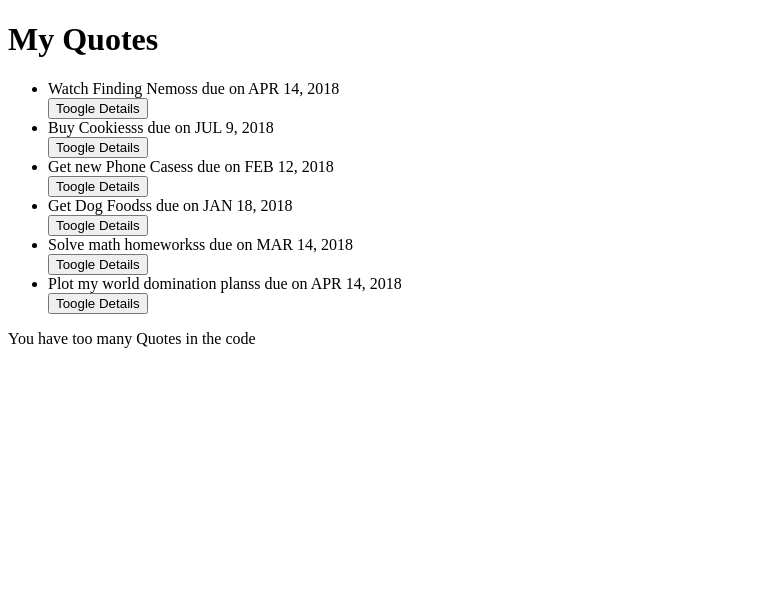
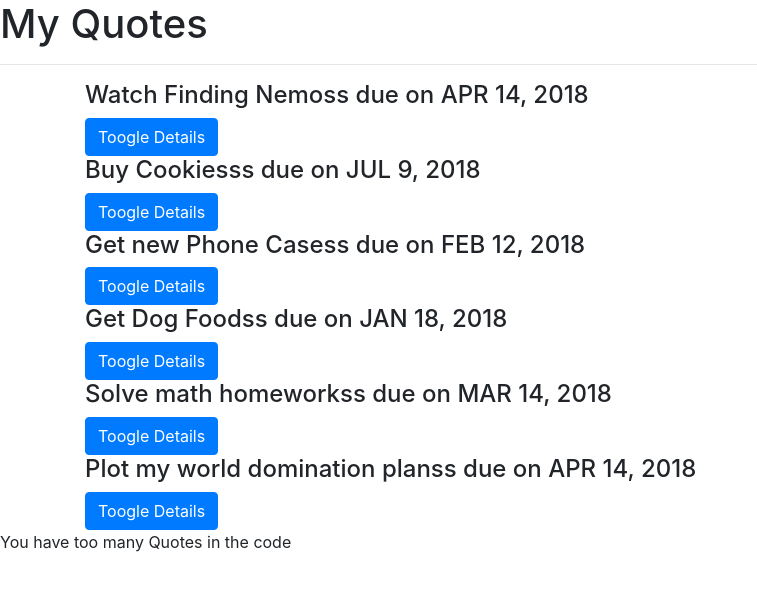
Before and after one commit to Caiseyann/Quotes-Angular, an Angular app: page / in a window 1280 px wide. Shown: the top 590 px of the page, without its empty margins (0-757 px from the left). Built offline with nearby package versions, Linux system fonts and the light colour scheme.

Commit message:
added some bootstap into style

```diff
--- a/src/app/quote-details/quote-details.component.html
+++ b/src/app/quote-details/quote-details.component.html
@@ -1,5 +1,4 @@
-<p>
-  {{quote.description}}
-</p>
+<p>{{quote.description}}</p>
+
 <p>This Quote will be completed in {{quote.completeDate|dateCount}} days</p>
-<button (click) = 'quoteDelete(true)'> Delete Quote </button>
+<button class="btn btn-danger" (click) = 'quoteDelete(true)'> Delete Quote </button>
--- a/src/app/quote/quote.component.html
+++ b/src/app/quote/quote.component.html
@@ -1,13 +1,15 @@
 <h1>My Quotes</h1>
+<hr>
 
-<ul>
+<div class="container">
   <div *ngFor='let quote of Quotes;let i = index'>
-      <li  id="{{i}}" appStrikethrough>{{quote.name}} due on {{quote.completeDate|date|uppercase}}</li>
+      <h4  id="{{i}}" appStrikethrough>{{quote.name}} due on {{quote.completeDate|date|uppercase}}</h4>
       <!-- Toggle Button -->
-      <button (click)='toogleDetails(i)'>Toogle Details</button>
+      <button class="btn btn-primary" (click)='toogleDetails(i)'>Toogle Details</button>
 
-      <app-quote-details *ngIf="quote.showDescription" [quote]='quote' (isComplete)='deleteQuote($event,i)' ></app-quote-details>
-
+      <div class="row" *ngIf="quote.showDescription">
+        <app-quote-details *ngIf="quote.showDescription" [quote]='quote' (isComplete)='deleteQuote($event,i)'></app-quote-details>
+      </div>
   </div>
-</ul>
+</div>
 <p *ngIf='Quotes.length> 5'>You have too many Quotes in the code</p>
--- a/src/styles.css
+++ b/src/styles.css
@@ -1 +1,2 @@
 /* You can add global styles to this file, and also import other style files */
+@import "~bootstrap/dist/css/bootstrap.css"
```
